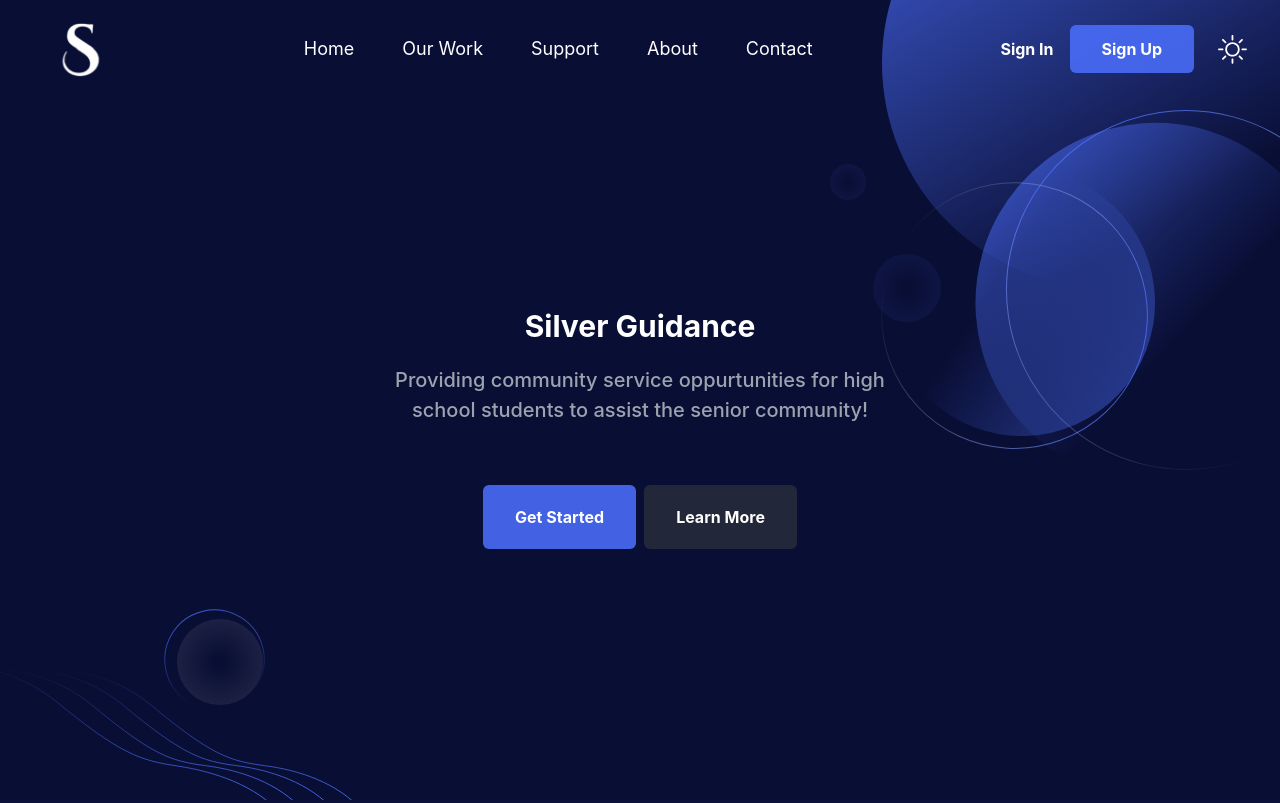
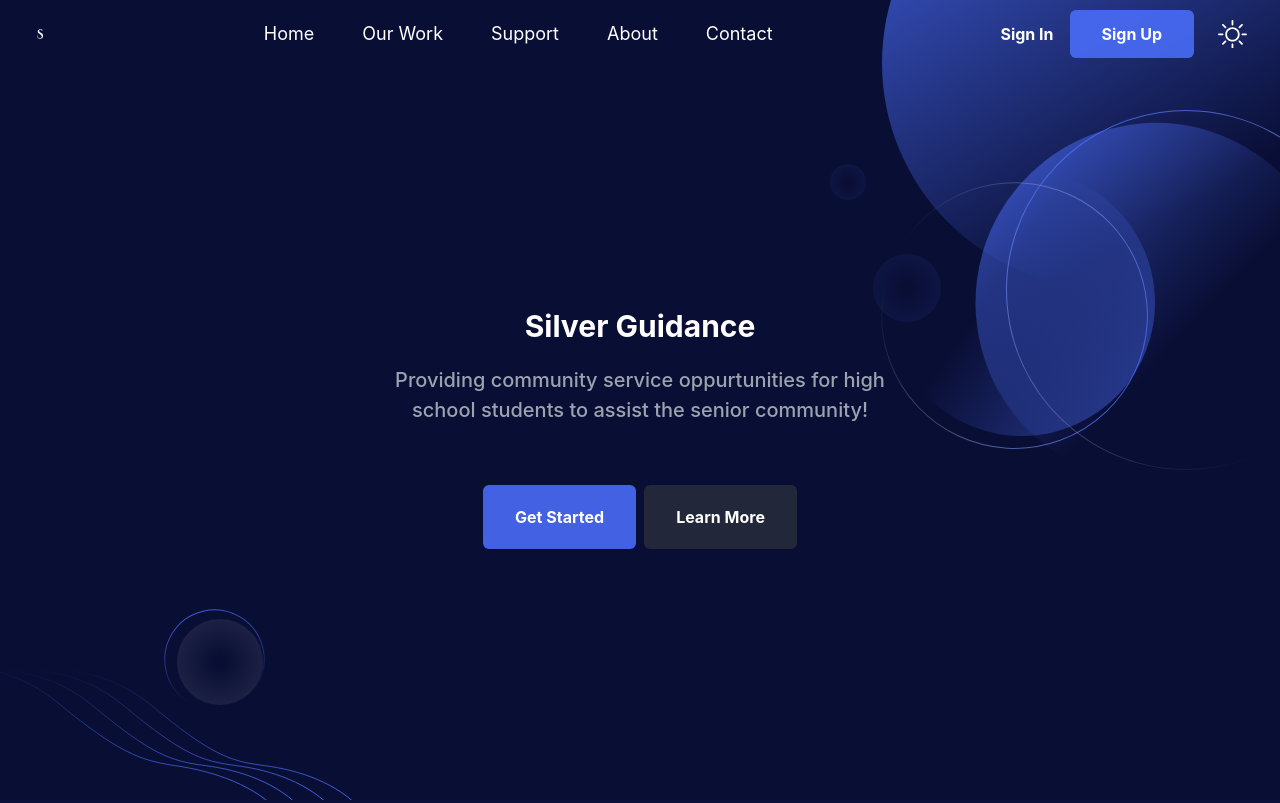
Before and after one commit to SilverGuidanceWebsiteTest/SilverGuidanceWebsiteTest2.github.io, a website: page index.html in a window 1280 px wide. Shown: the top 803 px of the page. Drawn offline with nearby package versions, Linux system fonts and the light colour scheme; files that its build step writes are made by us from their sources.

Commit message:
Update index.html

```diff
--- a/index.html
+++ b/index.html
@@ -16,7 +16,7 @@
     <div class="px-4 py-4 lg:px-8 lg:py-1" id="header">
         <div class="flex items-center justify-between">
             <div class="logo">
-                <img src="./img/Silverlogonobackgorund.png" alt="logo" class="hidden dark:block w-24">
+                <img src="./img/Silverlogonobackgorund.png" alt="logo" class="hidden dark:block w-4">
             </div>
             <div class="navigation hidden lg:block">
                 <nav>
```
